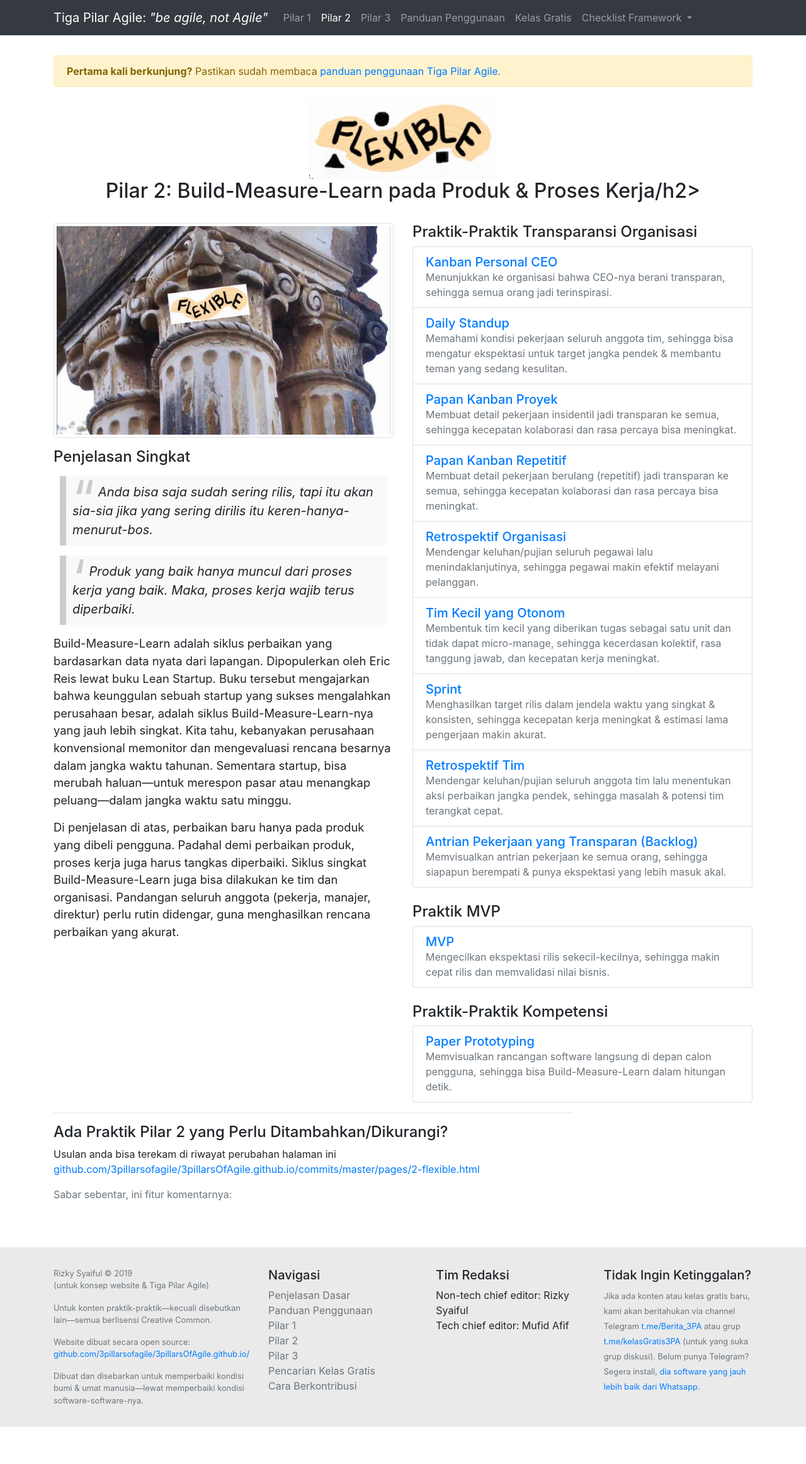
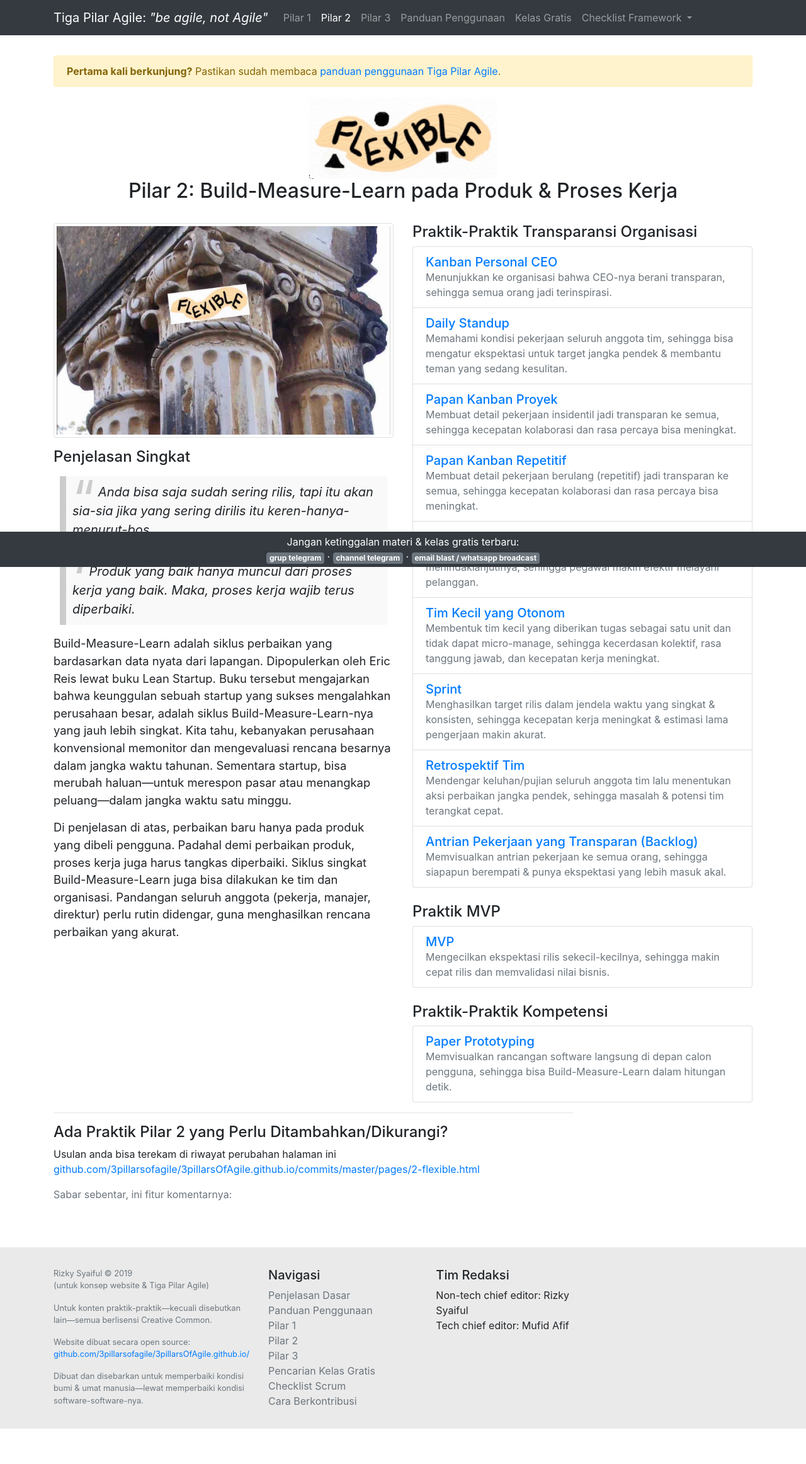
Before and after one commit to 3pillarsofagile/3pillarsOfAgile.github.io, a Jekyll site: the page built from pages/2-flexible.html, in a window 1280 px wide. Shown: the whole page at 63% size. Built offline with Jekyll 4.4.1, drawn with Linux system fonts in a browser that asks for light colours; comment, search, counter and statistics services are not loaded; before the commit the page ends 2265 px from its top, so only the background shows below that.

Commit message:
subscribing box

```diff
--- a/_includes/footer.html
+++ b/_includes/footer.html
@@ -19,6 +19,7 @@
           <li><a class="text-muted" href="/2-flexible">Pilar 2</a></li>
           <li><a class="text-muted" href="/3-enduring">Pilar 3</a></li>
           <li><a class="text-muted" href="/workshop">Pencarian Kelas Gratis</a></li>
+          <li><a class="text-muted" href="/framework-checklist/scrum">Checklist Scrum</a></li>
           <li><a class="text-muted" href="https://github.com/3pillarsofagile/3pillarsOfAgile.github.io#cara-berkontribusi">Cara Berkontribusi</a></li>
         </ul>
       </div>
@@ -30,14 +31,17 @@
         </ul>
       </div>
       <div class="col-6 col-md">
-        <h5>Tidak Ingin Ketinggalan?</h5>
-        <small class="text-small text-muted">
-          Jika ada konten atau kelas gratis baru, kami akan beritahukan via channel Telegram <a href="https://t.me/Berita_3PA">t.me/Berita_3PA</a> atau grup <a href="https://t.me/kelasGratis3PA">t.me/kelasGratis3PA</a> (untuk yang suka grup diskusi). Belum punya Telegram? Segera install, <a href="https://www.quora.com/Is-Telegram-messenger-better-than-WhatsApp-messenger/answers/12717773">dia software yang jauh lebih baik dari Whatsapp</a>.
-        </small>
       </div>
     </div>
   </div>
 </footer>
+
+<div class="subscribe-box py-1">
+  Jangan ketinggalan materi & kelas gratis terbaru:<br>
+    <a class="badge badge-secondary" href="https://t.me/kelasGratis3PA">grup telegram</a> &middot;
+    <a class="badge badge-secondary" href="https://t.me/Berita_3PA">channel telegram</a> &middot;
+    <a class="badge badge-secondary" href="https://forms.gle/P4iBB2tjevaNU27w6">email blast / whatsapp broadcast</a>
+</div>
 
 <script src="/assets/vendor/jquery/jquery.min.js"></script>
 <script src="/assets/vendor/popper/popper.min.js"></script>
--- a/assets/css/style.scss
+++ b/assets/css/style.scss
@@ -51,6 +51,7 @@ footer{
   padding-top: 2em;
   padding-bottom: 1em;
   margin-top: 4.5em;
+  margin-bottom: 3.5em;
 }
 
 /*
@@ -130,6 +131,16 @@ blockquote p {
   padding-bottom: 1px;
 }
 
+.subscribe-box{
+  position: fixed;
+  left: 0;
+  bottom: 0;
+  width: 100%;
+  background-color:#343a40;
+  color: white;
+  text-align: center;
+}
+
 /** helper */
 
 .dont-break-out {
--- a/pages/2-flexible.html
+++ b/pages/2-flexible.html
@@ -10,7 +10,7 @@ og-image: "agile-is-flexible-big.jpeg"
 
 <div class="text-center mb-4">
     <img src="/assets/image/agile-is-flexible-big.jpeg" class="img-fluid" style="max-width: 300px;" alt="">
-    <h2 style="text-align: center;margin-bottom: 1em;">{{page.title}}/h2>
+    <h2 style="text-align: center;margin-bottom: 1em;">{{page.title}}</h2>
 </div>
 
 <div class="row">
```
